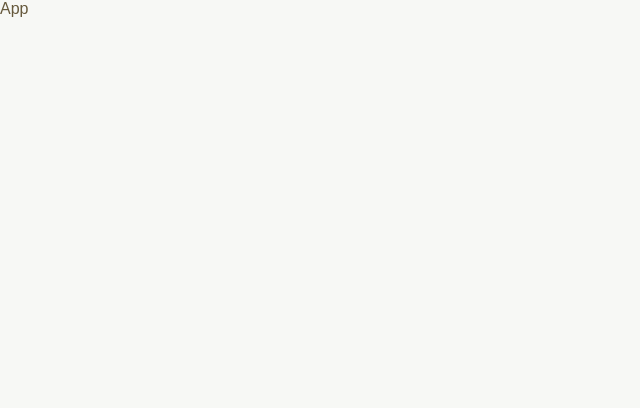
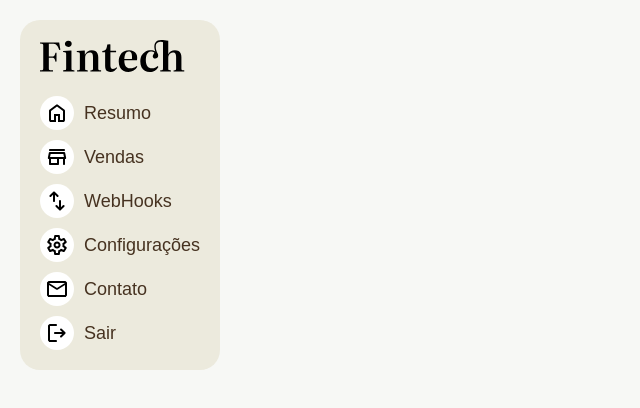
Before and after one commit to devfelipesales/fintech, a React (Vite) app: page / in a window 1280 px wide. Shown: the top 408 px of the page, without its empty margins (0-640 px from the left). Built offline with nearby package versions, Linux system fonts and the light colour scheme.

Commit message:
feat: added SideNav component

```diff
--- a/src/App.tsx
+++ b/src/App.tsx
@@ -1,9 +1,12 @@
 import './Style.css';
+import SideNav from './components/SideNav';
 
 function App() {
   return (
     <>
-      <div>App</div>
+      <div className='flex box'>
+        <SideNav />
+      </div>
     </>
   );
 }
--- a/src/Style.css
+++ b/src/Style.css
@@ -8,6 +8,27 @@ html {
   --gap-s: 0.625rem;
   /* 20px */
   --gap: 1.25rem;
+  box-sizing: border-box;
+}
+
+.bg-1 {
+  background: var(--color-1);
+}
+
+.bg-2 {
+  background: var(--color-2);
+}
+
+.bg-3 {
+  background: var(--color-3);
+}
+
+.bg-4 {
+  background: var(--color-4);
+}
+
+.bg-5 {
+  background: var(--color-5);
 }
 
 body {
@@ -20,7 +41,6 @@ body {
 .box {
   padding: var(--gap);
   border-radius: var(--gap);
-  background: var(--color-5);
 }
 
 button {
@@ -44,39 +64,58 @@ ul {
 
 .flex {
   display: flex;
-  gap: var(--gap);
 }
 
-.flex > * {
+/* .flex > * {
   flex: 1;
+} */
+
+.container {
+  display: grid;
 }
 
 .mb {
   margin-bottom: var(--gap);
 }
 
-.bg-1 {
-  background: var(--color-1);
+.p-s {
+  padding: var(--gap-s);
 }
 
-.bg-2 {
-  background: var(--color-2);
+.p-m {
+  padding: var(--gap);
 }
 
-.bg-3 {
-  background: var(--color-3);
+.gap-s {
+  gap: var(--gap-s);
+}
+.gap-m {
+  gap: var(--gap);
 }
 
-.bg-4 {
-  background: var(--color-4);
+.align-center {
+  align-items: center;
 }
 
-.bg-5 {
-  background: var(--color-5);
+/* SideNav */
+nav ul {
+  /* 18px */
+  font-size: 1.125rem;
+  color: var(--color-1);
 }
 
-.container {
-  display: grid;
-  padding: var(--gap);
-  gap: var(--gap);
+nav li {
+  cursor: pointer;
+  display: flex;
+  gap: var(--gap-s);
+  align-items: center;
 }
+nav li img {
+  background-color: var(--color-5);
+  padding: 5px;
+  border-radius: 50%;
+}
+
+nav li:hover img {
+  background-color: var(--color-3);
+}
--- /dev/null
+++ b/src/components/SideNav.tsx
@@ -0,0 +1,48 @@
+import React from 'react';
+import Logo from '../assets/fintech.svg';
+import ImgConfiguracoes from '../assets/icons/configuracoes.svg';
+import ImgContato from '../assets/icons/contato.svg';
+import ImgResumo from '../assets/icons/resumo.svg';
+import ImgSair from '../assets/icons/sair.svg';
+import ImgVendas from '../assets/icons/vendas.svg';
+import ImgWebhooks from '../assets/icons/webhooks.svg';
+import { NavLink } from 'react-router-dom';
+
+const SideNav = () => {
+  return (
+    <nav className='box bg-3'>
+      <div className='mb'>
+        <img src={Logo} alt='Logo' />
+        {/* <NavLink to='/'>Resumo</NavLink> */}
+      </div>
+      <ul className='container gap-s'>
+        <li>
+          <img src={ImgResumo} alt='' />
+          Resumo
+        </li>
+        <li>
+          <img src={ImgVendas} alt='' />
+          Vendas
+        </li>
+        <li>
+          <img src={ImgWebhooks} alt='' />
+          WebHooks
+        </li>
+        <li>
+          <img src={ImgConfiguracoes} alt='' />
+          Configurações
+        </li>
+        <li>
+          <img src={ImgContato} alt='' />
+          Contato
+        </li>
+        <li>
+          <img src={ImgSair} alt='' />
+          Sair
+        </li>
+      </ul>
+    </nav>
+  );
+};
+
+export default SideNav;
```
